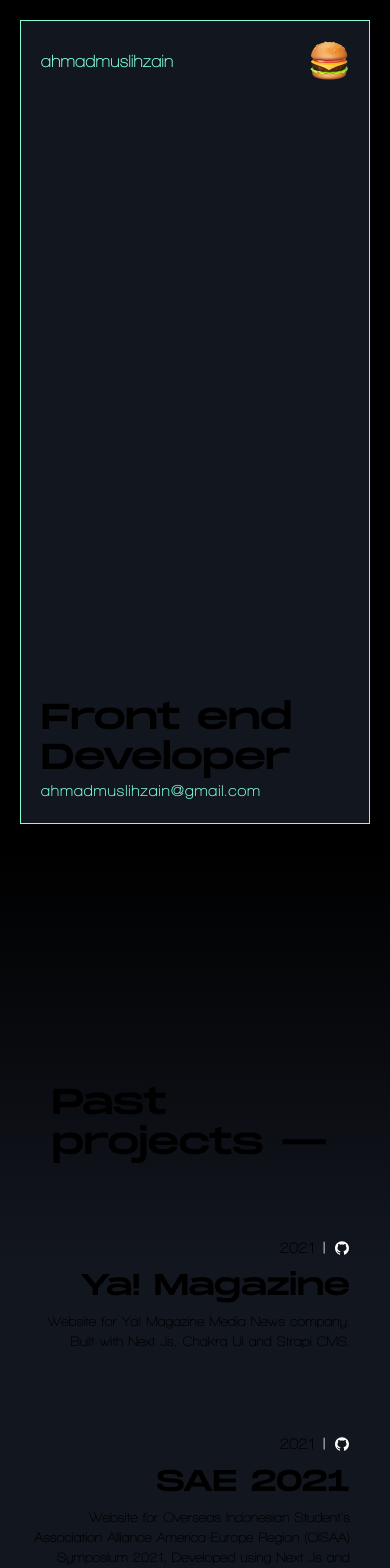
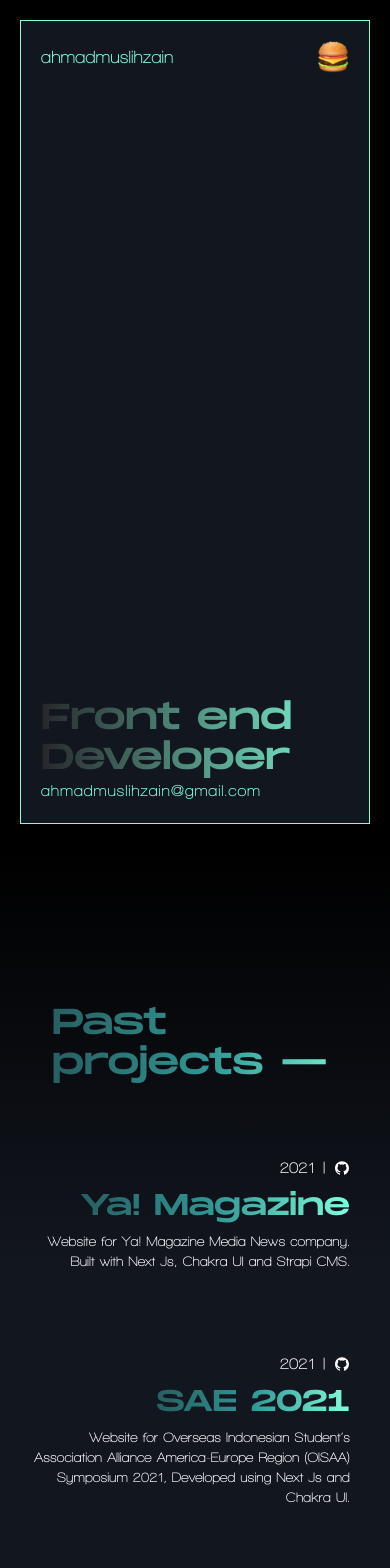
Before and after one commit to aemzayn/ahmadmuslih.dev, a Next.js app: page / in a window 390 px wide. Shown: the top 1568 px of the page. Built offline with nearby package versions, Linux system fonts and the light colour scheme; a web font is replaced by a local one; what @tailwindcss/typography, react-locomotive-scroll would draw is missing.

Commit message:
fix: postcss-import: @import must precede all other statements

```diff
--- a/components/hero.js
+++ b/components/hero.js
@@ -25,7 +25,7 @@ const Hero = () => {
               <img
                 src="/images/hamburger.png"
                 alt="hamburger menu"
-                className="w-10 h-10 hamburger-menu"
+                className="w-8 h-8 md:w-10 md:h-10 hamburger-menu"
               />
             </button>
           </div>
--- a/components/projects.js
+++ b/components/projects.js
@@ -50,7 +50,7 @@ const Projects = () => {
           data-scroll-target="#projects"
           data-scroll-position="top"
         >
-          <h1 className="title font-monument text-4xl mt-20 md:mt-40 ml-8 md:ml-20 gradient-text-light">
+          <h1 className="title font-monument text-4xl md:mt-40 ml-8 md:ml-20 gradient-text-light">
             Past projects —
           </h1>
         </div>
--- /dev/null
+++ b/styles/_tailwind.css
@@ -0,0 +1,3 @@
+@tailwind base;
+@tailwind components;
+@tailwind utilities;
--- a/styles/globalStyles.css
+++ b/styles/globalStyles.css
@@ -1,9 +1,5 @@
-@import "_fonts.css";
-
-@tailwind base;
-@tailwind components;
-@tailwind utilities;
-
-@import "_typography.css";
-@import "_globals.css";
-@import "_home.css";
+@import '_tailwind.css';
+@import '_fonts.css';
+@import '_typography.css';
+@import '_globals.css';
+@import '_home.css';
```
